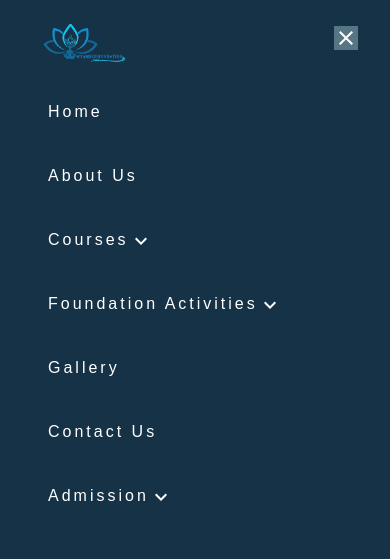
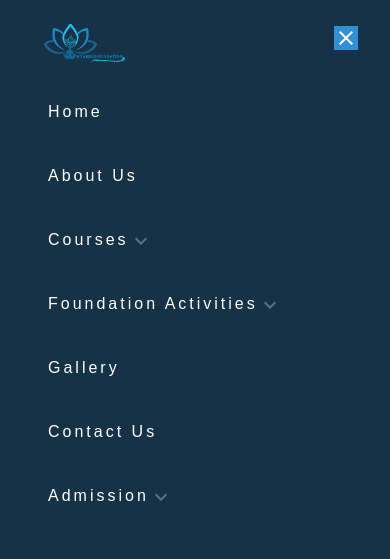
Before and after one commit to watchayush/startupWyamro, a React (Create React App) app: page / in a window 390 px wide. Both pictures are taken after a click on the element 346 px from the left and 36 px from the top of the page. Shown: the top 559 px of the page. Built offline with nearby package versions, Linux system fonts and the light colour scheme.

Commit message:
navbar changes

```diff
--- a/src/components/molecules/Navbar/Navbar.css
+++ b/src/components/molecules/Navbar/Navbar.css
@@ -134,7 +134,7 @@ nav {
 }
 .closeBtn {
   color: #fff;
-  background-color: #577684;
+  background-color: #328fd4;
 }
 .subMenuCard {
   /* position: absolute;
@@ -229,6 +229,12 @@ nav {
     letter-spacing: 3px;
     color: #fff;
   }
+  .dropdownIcon {
+    color: #577684;
+  }
+  .dropdownIcon:hover {
+    color: white;
+  }
   .navLinkContainer {
     display: block;
   }
--- a/src/components/molecules/Navbar/Navbar.jsx
+++ b/src/components/molecules/Navbar/Navbar.jsx
@@ -113,7 +113,7 @@ const Navbar = () => {
                       </span>
 
                       <span className={bgColor ? "navLink nvLink" : "navLink"}>
-                        <ExpandMoreIcon />
+                        <ExpandMoreIcon className="dropdownIcon" />
                       </span>
                     </div>
                   )}
```
